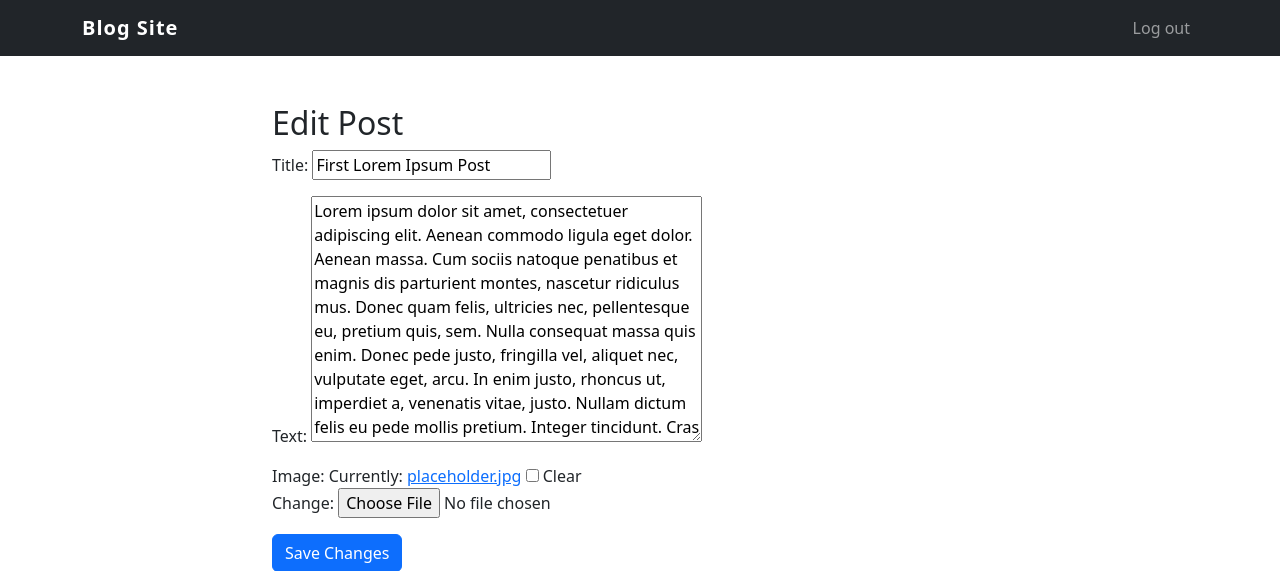
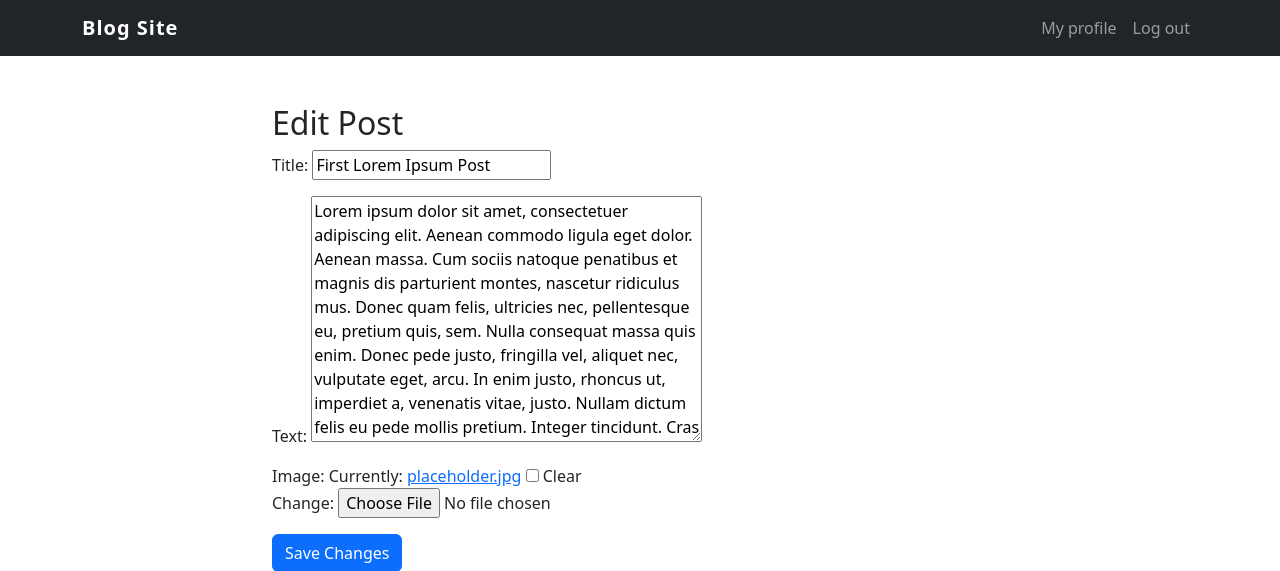
Before and after one commit to theotor83/blog_project, a Django app: page /post/1/edit/ in a window 1280 px wide. Shown: the top 571 px of the page. Run offline with Django 5.2, Linux system fonts and the light colour scheme; a user stored in the database is signed in; data comes from the database, SQL or seed files in the repository.

Commit message:
Add "my profile" button to navbar

```diff
--- a/templates/base.html
+++ b/templates/base.html
@@ -18,6 +18,9 @@
             <div class="collapse navbar-collapse" id="navbarNav">
                 <ul class="navbar-nav ms-auto">
                     {% if user.is_authenticated %}
+                    <li class="nav-item">
+                        <a class="nav-link btn btn-primary" href="{% url 'profile-page' userid=user.id %}">My profile</a>
+                    </li>
                     <li class="nav-item">
                         <a class="nav-link btn btn-primary" href="{% url 'logout' %}">Log out</a>
                     </li>
```
